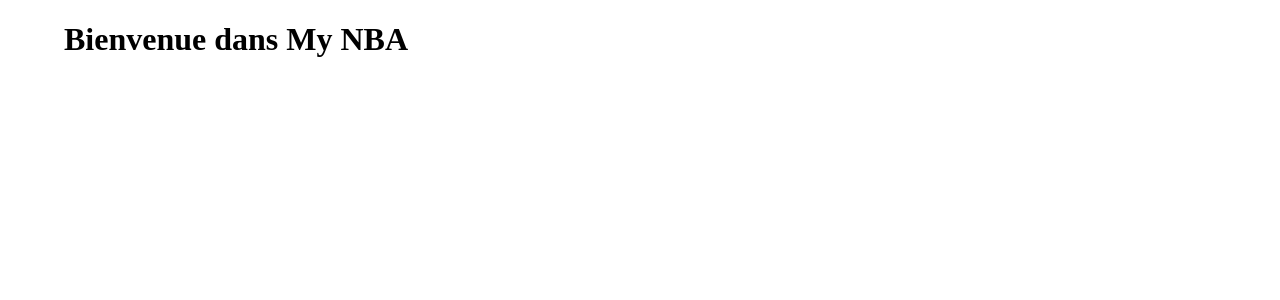
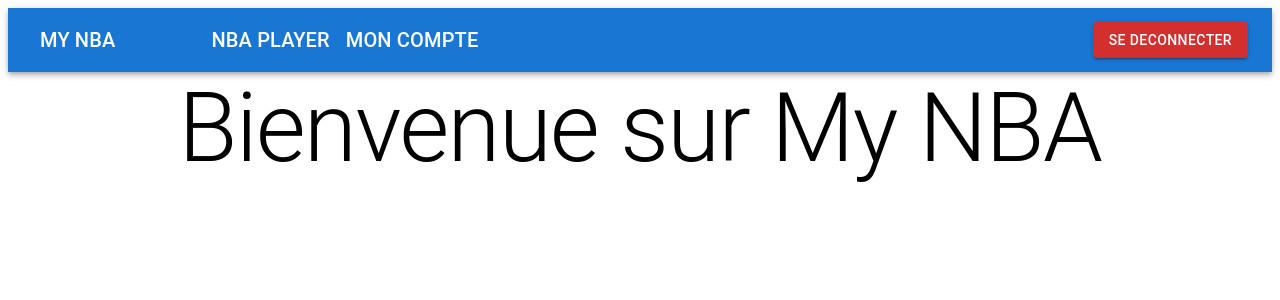
Before and after one commit to Camsaka/my-nba, a Next.js app: page / in a window 1280 px wide. Shown: the top 300 px of the page. Built offline with nearby package versions, Linux system fonts and the light colour scheme.

Commit message:
[FEAT] [CGA] dynamics routes for players pages to fix

```diff
--- /dev/null
+++ b/src/app/about/page.js
@@ -0,0 +1,3 @@
+export default function About(){
+   return <h1>About</h1>
+}
--- a/src/app/page.js
+++ b/src/app/page.js
@@ -1,20 +1,15 @@
-"use client"
-import { UserContext } from '@/context/userContext'
-import { Container } from '@mui/material'
-import { COMPILER_INDEXES } from 'next/dist/shared/lib/constants'
-import { useContext, useState } from 'react'
+"use client";
+import Layout from "@/components/layout/Layout";
+import { Box, Container, Typography } from "@mui/material";
 
 export default function Home() {
-  const user = useContext(UserContext);
-  console.log(user);
-  return (
-    <>
-    <main>
-      <Container maxWidth="lg">
-        <h1>Bienvenue dans My NBA</h1>
-      </Container>
-
-    </main>
-    </>
-  )
+   return (
+      <>
+         <Layout>
+            <Box display={"flex"} flex={1} justifyContent={"center"}>
+              <Typography variant="h1">Bienvenue sur My NBA</Typography>
+            </Box>
+         </Layout>
+      </>
+   );
 }
--- a/src/app/provider/userProvider.js
+++ b/src/app/provider/userProvider.js
@@ -1,20 +1,29 @@
-'use client'
-import { UserContext, UserDispatchContext } from "@/context/userContext.js"
+"use client";
+import { UserContext, UserDispatchContext } from "@/context/userContext.js";
 import userReducer from "@/reducer/userReducer";
-import { useReducer } from "react"
+import { useRouter } from "next/navigation";
+import { useEffect, useReducer } from "react";
 
 export default function UserProvider({ children }) {
+
+  const router = useRouter();
 
    const [user, dispatch] = useReducer(userReducer, {
       isConnected: false,
       username: null,
-    avatarUrl: null
+      avatarUrl: null,
    });
+
+
+   // useEffect(() => {
+   //    if (!user.isConnected) {router.push("/login");}
+   // }, [user.isConnected]);
 
    return (
       <UserContext.Provider value={user}>
          <UserDispatchContext.Provider value={dispatch}>
             {children}
          </UserDispatchContext.Provider>
-    </UserContext.Provider>)
+      </UserContext.Provider>
+   );
 }
--- /dev/null
+++ b/src/components/layout/Layout.jsx
@@ -0,0 +1,17 @@
+import { Box, Container } from "@mui/material";
+import MainNav from "./MainNav";
+import { Inter } from "next/font/google";
+
+const inter = Inter({ subsets: ["latin"] });
+export default function Layout({ children }) {
+   return (
+      <Box>
+         <MainNav></MainNav>
+         <Box
+            sx={{ flex: 1, display: "flex", flexGrow: 1 }}
+            component={"main"}
+         ></Box>
+         <Container>{children}</Container>
+      </Box>
+   );
+}
--- /dev/null
+++ b/src/components/layout/MainNav.jsx
@@ -0,0 +1,64 @@
+import { UserDispatchContext } from "@/context/userContext";
+import { AppBar, Box, Button, Toolbar, Typography } from "@mui/material";
+import Link from "next/link";
+import { Router } from "next/navigation";
+import { useContext } from "react";
+
+export default function MainNav() {
+
+   const dispatch = useContext(UserDispatchContext);
+   const pages = [
+      { title: "NBA Player", url: "/players/0" },
+      { title: "Mon compte", url: "/account" },
+   ];
+
+   function handleOnCLick(){
+      dispatch({type:"logout"});
+   }
+
+   return (
+      <Box sx={{ flexGrow: 1 }}>
+         <AppBar position="static">
+            <Toolbar>
+               <Box>
+                  <Link href="/">
+                     <Button variant="text" sx={{ color: "white" }}>
+                        <Typography
+                           variant="h6"
+                           component="div"
+                           sx={{ flexGrow: 1 }}
+                        >
+                           My NBA
+                        </Typography>
+                     </Button>
+                  </Link>
+               </Box>
+               <Box display={"flex"} flex={1} marginLeft={10}>
+                  {pages.map((page) => (
+                     <Link href={page.url} key={page.url}>
+                        <Button variant="text" sx={{ color: "white" }}>
+                           <Typography
+                              variant="h6"
+                              component="div"
+                              sx={{ flexGrow: 1 }}
+                           >
+                              {page.title}
+                           </Typography>
+                        </Button>
+                     </Link>
+                  ))}
+               </Box>
+               <Box>
+                  <Button
+                     variant="contained"
+                     color="error"
+                     onClick={handleOnCLick}
+                  >
+                     Se deconnecter
+                  </Button>
+               </Box>
+            </Toolbar>
+         </AppBar>
+      </Box>
+   );
+}
--- a/src/components/login/LoginForm.jsx
+++ b/src/components/login/LoginForm.jsx
@@ -54,6 +54,7 @@
                <TextField
                   label="password"
                   onChange={(e) => setPassword(e.target.value)}
+                  type="password"
                />
                <Button variant="contained" onClick={handleOnClick}>
                   Login
```
Also changed, not shown: src/app/account/page.js (+9 -12 lines), src/app/players/[page]/page.js (added, +39 -0 lines), src/components/players/PlayersList.jsx (added, +32 -0 lines). Lines whose indentation alone changed are shown as unchanged.
